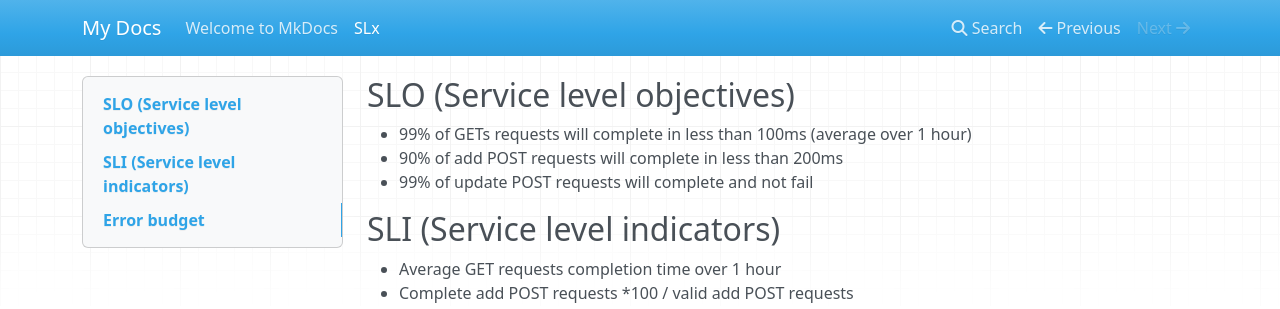
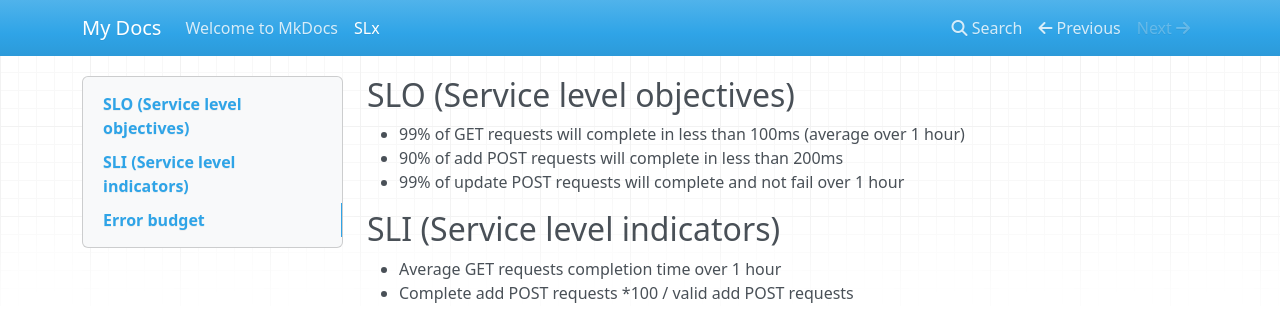
Before and after one commit to alextitov1/otus_labs, an MkDocs documentation site: the page built from docs/theservice/docs/SLx.md, in a window 1280 px wide. Shown: the top 309 px of the page. Built offline with MkDocs 1.6.1, drawn with Linux system fonts in a browser that asks for light colours; nearby versions of some CDN libraries.

Commit message:
Update SLx.md

```diff
--- a/docs/theservice/docs/SLx.md
+++ b/docs/theservice/docs/SLx.md
@@ -1,7 +1,7 @@
 ## SLO (Service level objectives)
-* 99% of GETs requests will complete in less than 100ms (average over 1 hour)
+* 99% of GET requests will complete in less than 100ms (average over 1 hour)
 * 90% of add POST requests will complete in less than 200ms
-* 99% of update POST requests will complete and not fail
+* 99% of update POST requests will complete and not fail over 1 hour
 
 
 
```
